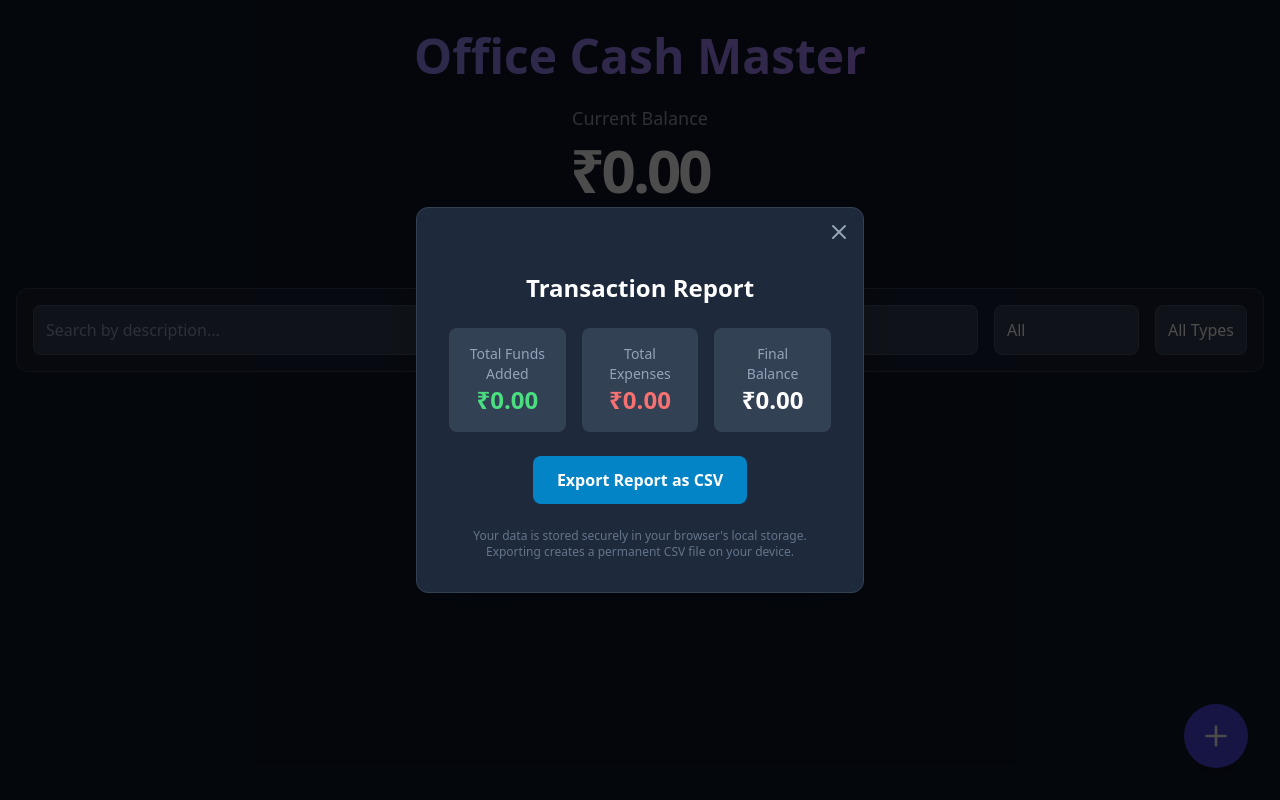
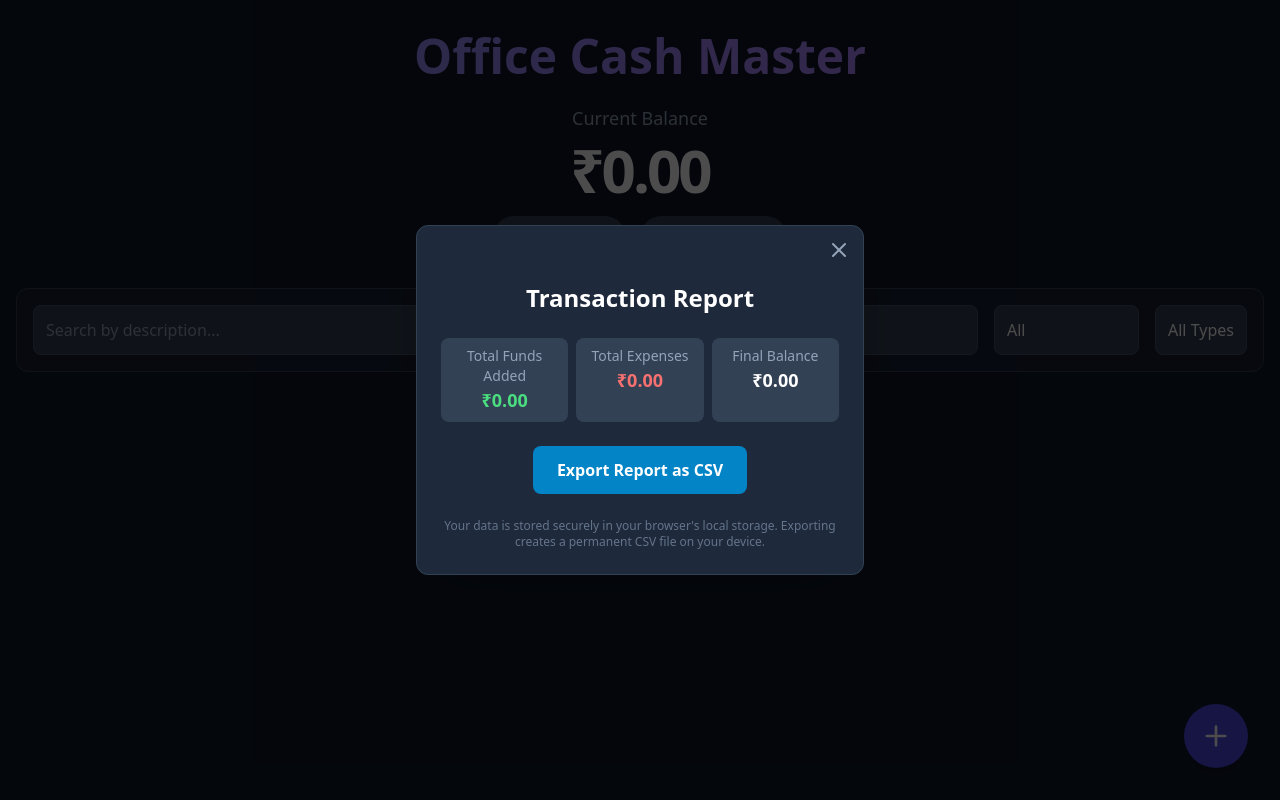
Before and after one commit to MR-WEBMASTERS/Takshwebx, a React (Vite) app: page / in a window 1280 px wide. Both pictures are taken after a click on the button "View Report". Built offline with nearby package versions, Linux system fonts and the light colour scheme.

Commit message:
Update Report.tsx

```diff
--- a/src/components/Report.tsx
+++ b/src/components/Report.tsx
@@ -9,9 +9,9 @@ interface ReportProps {
 }
 
 const StatCard: React.FC<{ label: string; value: string; color: string }> = ({ label, value, color }) => (
-  <div className="bg-slate-700 p-4 rounded-lg text-center">
+  <div className="bg-slate-700 p-2 rounded-lg text-center">
     <p className="text-sm text-slate-400">{label}</p>
-    <p className={`text-2xl font-bold ${color}`}>{value}</p>
+    <p className={`text-lg font-bold ${color}`}>{value}</p>
   </div>
 );
 
@@ -27,10 +27,10 @@ const Report: React.FC<ReportProps> = ({ transactions, balance, onExport }) => {
   const formatCurrency = (value: number) => new Intl.NumberFormat('en-IN', { style: 'currency', currency: 'INR' }).format(value);
 
   return (
-    <div className="p-8 text-white">
+    <div className="p-6 text-white">
       <h2 className="text-2xl font-bold mb-6 text-center">Transaction Report</h2>
 
-      <div className="grid grid-cols-1 md:grid-cols-3 gap-4 mb-6">
+      <div className="grid grid-cols-1 md:grid-cols-3 gap-2 mb-6">
         <StatCard label="Total Funds Added" value={formatCurrency(totalCredit)} color="text-green-400" />
         <StatCard label="Total Expenses" value={formatCurrency(totalDebit)} color="text-red-400" />
         <StatCard label="Final Balance" value={formatCurrency(balance)} color="text-white" />
```
